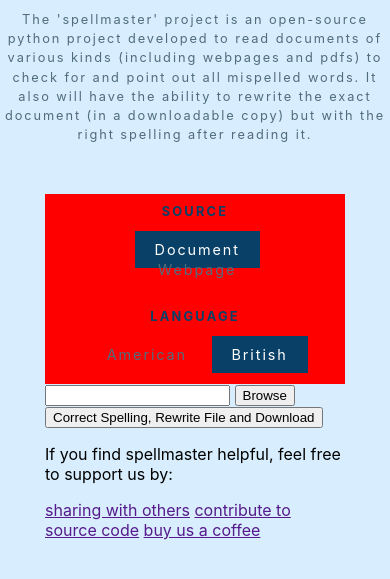
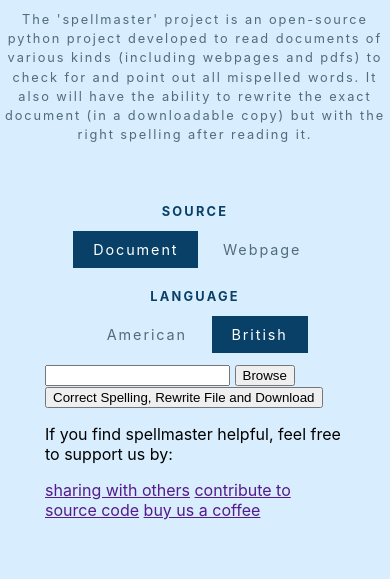
Before and after one commit to DIBO7/spellmaster, a Django app: page / in a window 390 px wide. Shown: the part 50-629 px from the top of the page. Run offline with Django 3.2, Linux system fonts and the light colour scheme.

Commit message:
css proves responsive, dev continues...

```diff
--- a/static/css/main.css
+++ b/static/css/main.css
@@ -50,12 +50,8 @@ span.label:hover{background-color: var(--background); color: var(--dark-primary)
 	margin: 0 auto;
 }
 
-.panel{
-	background-color: red;
-}
+.panel{}
 
-.span-choice{padding: 20px 15px 10px}
+.span-choice{padding: 20px 15px 10px;}
 
-.key-aspect{
-
-}
+.key-aspect{padding: 10px 5px;}
--- a/templates/mainpage.html
+++ b/templates/mainpage.html
@@ -27,7 +27,7 @@
 		<section class="main-body">
 
 			<div class="flexible panel">
-				<div class="key-aspect airpad">
+				<div class="key-aspect">
 
 					<span class="label">Source</span>
 
@@ -46,7 +46,7 @@
 
 				</div>
 
-				<div class="key-aspect airpad">
+				<div class="key-aspect">
 					<span class="label">LANGUAGE</span>
 					<div class="span-choice lang-wrapper flexible">
 						<div class="one-control">
```
